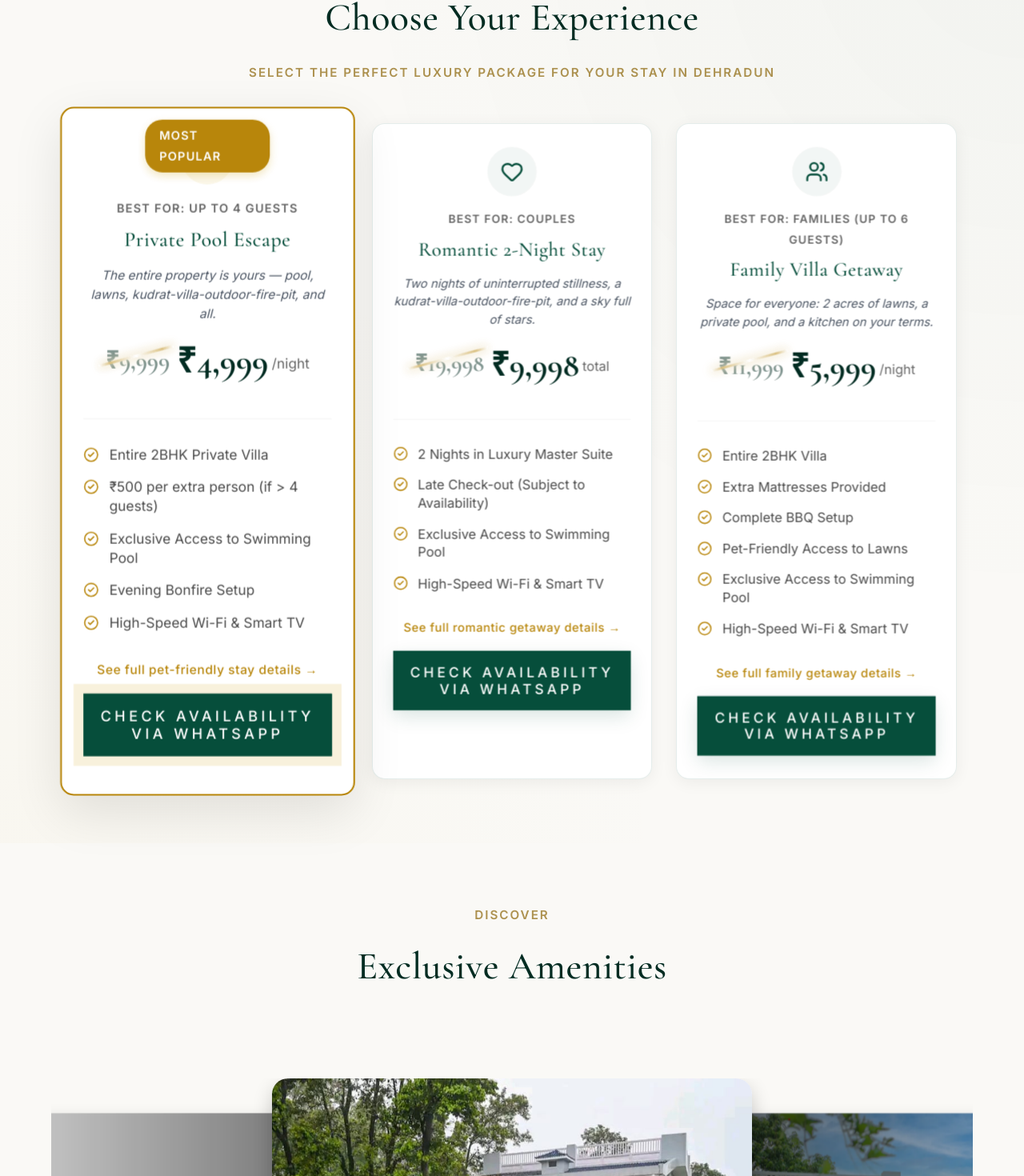
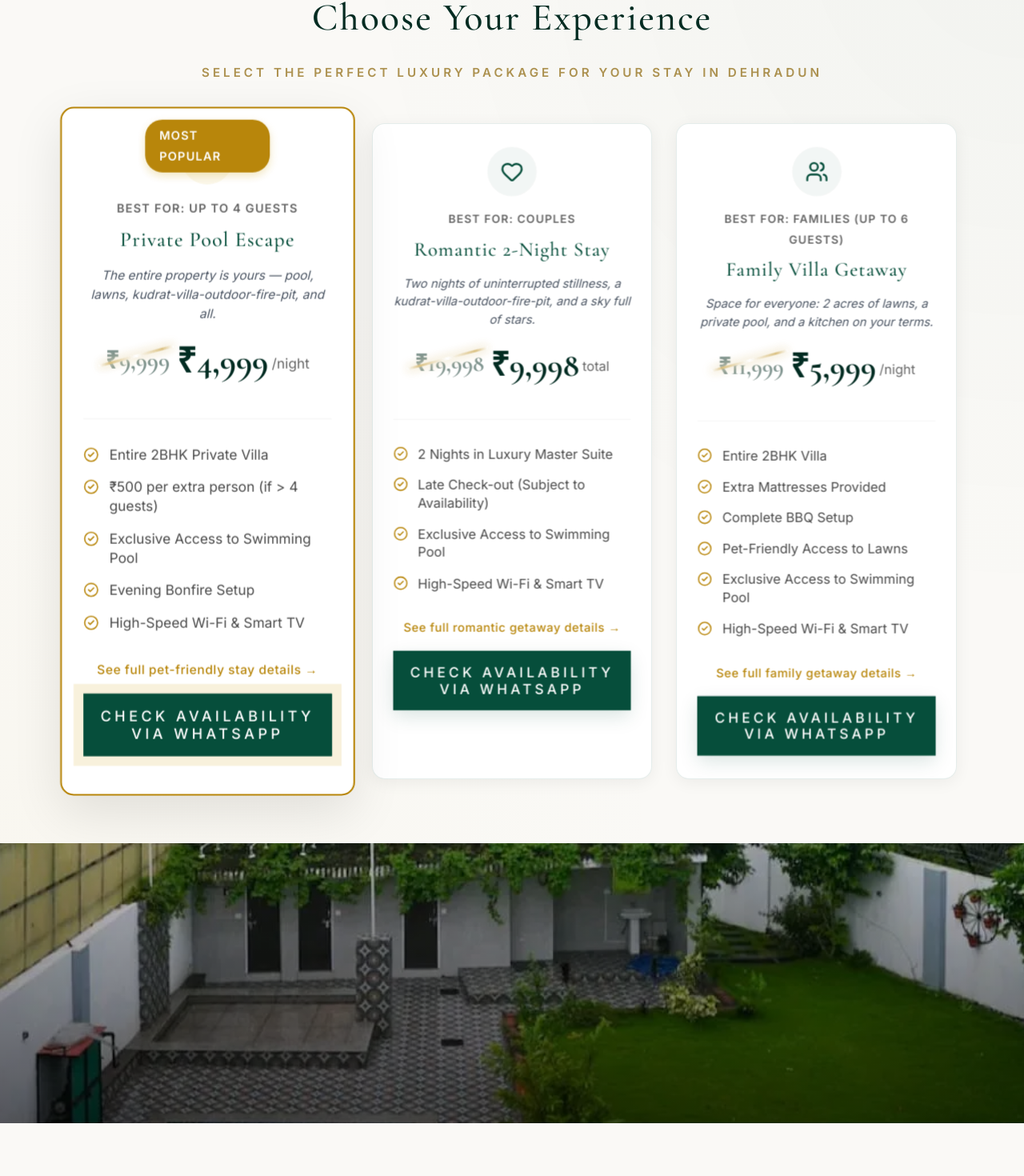
Before and after one commit to shivam240706/vann-villa, a React (Vite) app: page / in a window 1280 px wide. Shown: the part 1320-2790 px from the top of the page at 80% size. Built offline with nearby package versions, Linux system fonts and the light colour scheme; grey boxes are pictures that could not be loaded.

Commit message:
feat: Scroll & Typography Elegance (Phase 5)

```diff
--- a/src/components/Home.jsx
+++ b/src/components/Home.jsx
@@ -11,6 +11,7 @@ import FAQ from './FAQ';
 import LeadCapture from './LeadCapture';
 import PriceBanner from './PriceBanner';
 import SEO from './SEO';
+import ParallaxDivider from './ParallaxDivider';
 import { ArrowRight } from 'lucide-react';
 
 const Home = () => {
@@ -23,9 +24,11 @@ const Home = () => {
       <Hero />
       <HighlightsBar />
       <Packages />
+      <ParallaxDivider imageSrc="/images/kudrat-villa-rooftop-view.webp" height="350px" />
       <Amenities />
       <StatsCounter />
       <Gallery />
+      <ParallaxDivider imageSrc="/images/kudrat-villa-pool-nature.webp" height="350px" />
       <Testimonials />
       <FAQ />
       <LeadCapture />
--- /dev/null
+++ b/src/components/ParallaxDivider.jsx
@@ -0,0 +1,44 @@
+import React, { useRef } from 'react';
+import { motion, useScroll, useTransform } from 'framer-motion';
+
+const ParallaxDivider = ({ imageSrc, height = '300px' }) => {
+  const ref = useRef(null);
+  const { scrollYProgress } = useScroll({
+    target: ref,
+    offset: ["start end", "end start"]
+  });
+
+  // The background moves opposite to the scroll direction for parallax effect
+  const y = useTransform(scrollYProgress, [0, 1], ["-20%", "20%"]);
+
+  return (
+    <div ref={ref} style={{ height, position: 'relative', overflow: 'hidden', width: '100%', scrollSnapAlign: 'start' }}>
+      <motion.div
+        style={{
+          position: 'absolute',
+          top: 0,
+          left: 0,
+          right: 0,
+          bottom: 0,
+          backgroundImage: `url(${imageSrc})`,
+          backgroundSize: 'cover',
+          backgroundPosition: 'center',
+          y,
+          scale: 1.2, // Need to scale up slightly so edges don't show when moving
+          zIndex: -1
+        }}
+      />
+      {/* Dark overlay for luxury feel */}
+      <div
+        style={{
+          position: 'absolute',
+          top: 0, left: 0, right: 0, bottom: 0,
+          background: 'linear-gradient(to bottom, rgba(0,0,0,0.2), rgba(0,0,0,0.6))',
+          pointerEvents: 'none'
+        }}
+      />
+    </div>
+  );
+};
+
+export default ParallaxDivider;
--- a/src/index.css
+++ b/src/index.css
@@ -64,7 +64,14 @@ h1, h2, h3, h4, h5, h6 {
   font-weight: 500;
   color: var(--text-dark);
   line-height: 1.25;
-  letter-spacing: 0.5px;
+  letter-spacing: 1px; /* Increased for editorial look */
+}
+
+.section-title {
+  font-size: 3rem;
+  text-align: center;
+  margin-bottom: 25px;
+  letter-spacing: 2px; /* Extra tracking for massive titles */
 }
 
 a {
@@ -86,11 +93,11 @@ button {
 
 /* Custom Scrollbar */
 ::-webkit-scrollbar {
-  width: 8px;
+  width: 4px;
 }
 
 ::-webkit-scrollbar-track {
-  background: var(--primary-bg);
+  background: transparent;
 }
 
 ::-webkit-scrollbar-thumb {
@@ -209,7 +216,7 @@ html {
   font-size: 3rem;
   text-align: center;
   margin-bottom: 25px;
-  letter-spacing: 0.5px;
+  letter-spacing: 2px;
 }
 
 .section-subtitle {
@@ -218,7 +225,7 @@ html {
   font-family: var(--font-body);
   font-weight: 600;
   text-transform: uppercase;
-  letter-spacing: 2px;
+  letter-spacing: 4px; /* More dramatic tracking for subtitles */
   font-size: 0.95rem;
   margin-bottom: 8px;
 }
```
